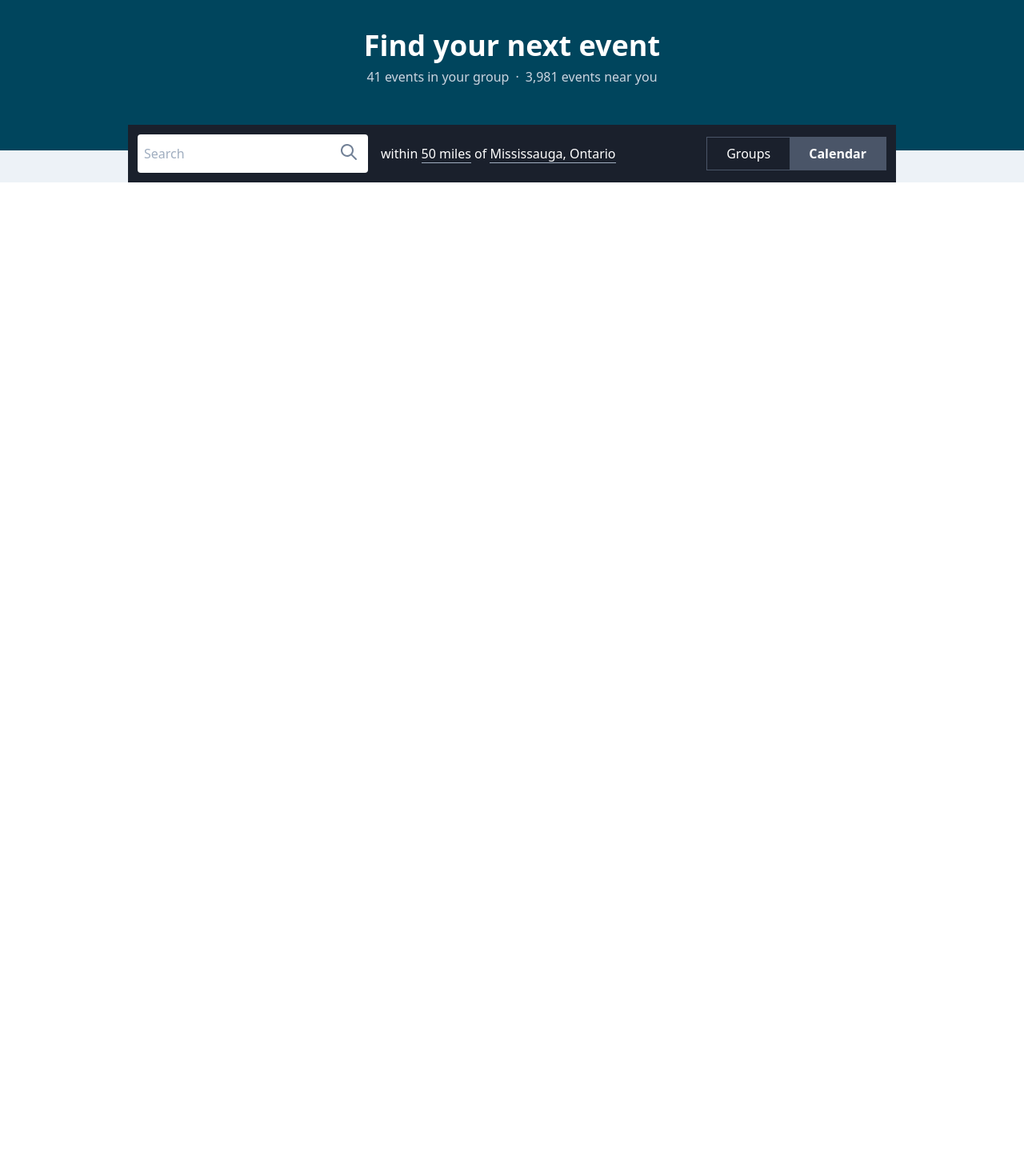
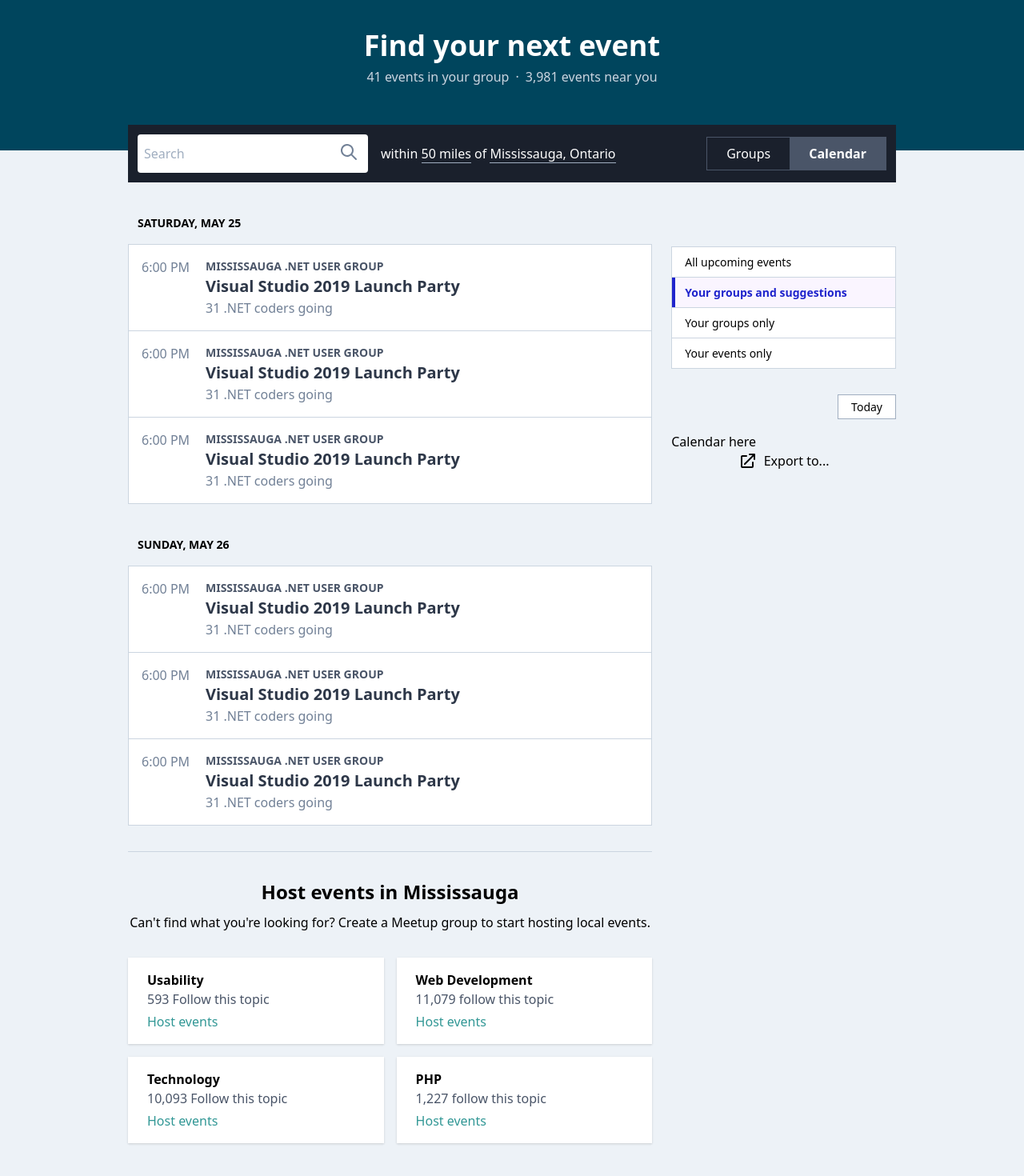
Before and after one commit to fajar13k/react-tailwindcss-meetup, a React (Create React App) app: page / in a window 1280 px wide. Shown: the part 80-1550 px from the top of the page at 80% size. Before the commit the page ends 800 px from the top, so only its background shows below. Built offline with nearby package versions, Linux system fonts and the light colour scheme.

Commit message:
Add main content

```diff
--- a/src/App.js
+++ b/src/App.js
@@ -56,6 +56,155 @@
           </div>
         </div>
 
+        {/* Container for main content */}
+        <div className="container mx-auto px-40 flex flex-col flex-col-reverse lg:flex-row">
+          <div className="w-full lg:w-7/10">
+
+            <div className="pl-3 uppercase font-bold text-sm py-2 pb-4">
+              Saturday, May 25
+            </div>
+
+            <div className="events border border-gray-400 bg-white mb-8">
+              <div className="event border-b border-gray-400 flex p-4">
+                <div className="w-16 mr-4 text-gray-600"><a href="/">6:00 PM</a></div>
+                <div>
+                  <div className="uppercase font-bold text-gray-700 text-sm"><a href="/">Mississauga .NET user group</a></div>
+                  <div className="font-bold text-gray-800 text-xl"><a href="/">Visual Studio 2019 Launch Party</a></div>
+                  <div className="text-gray-600">31 .NET coders going</div>
+                </div>
+              </div>
+              <div className="event border-b border-gray-400 flex p-4">
+                <div className="w-16 mr-4 text-gray-600"><a href="/">6:00 PM</a></div>
+                <div>
+                  <div className="uppercase font-bold text-gray-700 text-sm"><a href="/">Mississauga .NET user group</a></div>
+                  <div className="font-bold text-gray-800 text-xl"><a href="/">Visual Studio 2019 Launch Party</a></div>
+                  <div className="text-gray-600">31 .NET coders going</div>
+                </div>
+              </div>
+              <div className="event flex p-4">
+                <div className="w-16 mr-4 text-gray-600"><a href="/">6:00 PM</a></div>
+                <div>
+                  <div className="uppercase font-bold text-gray-700 text-sm"><a href="/">Mississauga .NET user group</a></div>
+                  <div className="font-bold text-gray-800 text-xl"><a href="/">Visual Studio 2019 Launch Party</a></div>
+                  <div className="text-gray-600">31 .NET coders going</div>
+                </div>
+              </div>
+            </div>
+
+            <div className="pl-3 uppercase font-bold text-sm py-2 pb-4">
+              Sunday, May 26
+            </div>
+
+            <div className="events border border-gray-400 bg-white mb-8">
+              <div className="event border-b border-gray-400 flex p-4">
+                <div className="w-16 mr-4 text-gray-600"><a href="/">6:00 PM</a></div>
+                <div>
+                  <div className="uppercase font-bold text-gray-700 text-sm"><a href="/">Mississauga .NET user group</a></div>
+                  <div className="font-bold text-gray-800 text-xl"><a href="/">Visual Studio 2019 Launch Party</a></div>
+                  <div className="text-gray-600">31 .NET coders going</div>
+                </div>
+              </div>
+              <div className="event border-b border-gray-400 flex p-4">
+                <div className="w-16 mr-4 text-gray-600"><a href="/">6:00 PM</a></div>
+                <div>
+                  <div className="uppercase font-bold text-gray-700 text-sm"><a href="/">Mississauga .NET user group</a></div>
+                  <div className="font-bold text-gray-800 text-xl"><a href="/">Visual Studio 2019 Launch Party</a></div>
+                  <div className="text-gray-600">31 .NET coders going</div>
+                </div>
+              </div>
+              <div className="event flex p-4">
+                <div className="w-16 mr-4 text-gray-600"><a href="/">6:00 PM</a></div>
+                <div>
+                  <div className="uppercase font-bold text-gray-700 text-sm"><a href="/">Mississauga .NET user group</a></div>
+                  <div className="font-bold text-gray-800 text-xl"><a href="/">Visual Studio 2019 Launch Party</a></div>
+                  <div className="text-gray-600">31 .NET coders going</div>
+                </div>
+              </div>
+            </div>
+
+            <div className="border-t border-b border-gray-400 py-8 mb-8">
+              <div className="text-center font-bold text-2xl mb-2">
+                Host events in Mississauga
+              </div>
+              <div className="text-center mb-8">Can't find what you're looking for? Create a Meetup group to start hosting local events.</div>
+
+              <div className="flex flex-col sm:flex-row -mx-2">
+                <div className="w-full sm:w-1/2 mx-2 bg-white shadow mb-4">
+                  <div className="px-6 py-4">
+                    <div className="font-bold"><a href="/">Usability</a></div>
+                    <div className="text-gray-700 mb-1">593 Follow this topic</div>
+                    <div><a href="/" className="text-teal-600 hover:underline">Host events</a></div>
+                  </div>
+                </div>
+
+                <div className="w-full sm:w-1/2 mx-2 bg-white shadow mb-4">
+                  <div className="px-6 py-4">
+                    <div className="font-bold"><a href="/">Web Development</a></div>
+                    <div className="text-gray-700 mb-1">11,079 follow this topic</div>
+                    <div><a href="/" className="text-teal-600 hover:underline">Host events</a></div>
+                  </div>
+                </div>
+              </div>
+              <div className="flex flex-col sm:flex-row -mx-2">
+                <div className="w-full sm:w-1/2 mx-2 bg-white shadow mb-4">
+                  <div className="px-6 py-4">
+                    <div className="font-bold"><a href="/">Technology</a></div>
+                    <div className="text-gray-700 mb-1">10,093 Follow this topic</div>
+                    <div><a href="/" className="text-teal-600 hover:underline">Host events</a></div>
+                  </div>
+                </div>
+
+                <div className="w-full sm:w-1/2 mx-2 bg-white shadow mb-4">
+                  <div className="px-6 py-4">
+                    <div className="font-bold"><a href="/">PHP</a></div>
+                    <div className="mb-1 text-gray-700">1,227 follow this topic</div>
+                    <div><a href="/" className="text-teal-600 hover:underline">Host events</a></div>
+                  </div>
+                </div>
+              </div>
+            </div>
+
+          </div>
+          <div className="w-full lg:w-3/10 ml-6">
+            <div className="pt-2 pb-4">
+              &nbsp;
+            </div>
+
+            <div className="border border-gray-400 bg-white text-sm mb-8">
+              <div className="border-b border-gray-400 flex px-4 py-2">
+                <a href="/">All upcoming events</a>
+              </div>
+              <div className="border-b border-gray-400 flex font-bold bg-purple-100 text-meetup-purple">
+                <div className="border-l-4 border-meetup-purple px-4 pl-3 py-2">
+                  <a href="/">Your groups and suggestions</a>
+                </div>
+              </div>
+              <div className="border-b border-gray-400 flex px-4 py-2">
+                <a href="/">Your groups only</a>
+              </div>
+              <div className="flex px-4 py-2">
+                <a href="/">Your events only</a>
+              </div>
+            </div>
+
+            <div className="flex lg:justify-end mb-4">
+              <button className="bg-white px-4 py-1 text-sm border border-gray-500">Today</button>
+            </div>
+
+            <div>
+              Calendar here
+            </div>
+
+            <div className="text-center flex justify-center mb-8">
+              <a href="/" className="flex">
+                <svg className="mr-2" fill="currentColor" xmlns="http://www.w3.org/2000/svg" viewBox="0 0 24 24" width="24" height="24"><path className="heroicon-ui" d="M19 6.41L8.7 16.71a1 1 0 1 1-1.4-1.42L17.58 5H14a1 1 0 0 1 0-2h6a1 1 0 0 1 1 1v6a1 1 0 0 1-2 0V6.41zM17 14a1 1 0 0 1 2 0v5a2 2 0 0 1-2 2H5a2 2 0 0 1-2-2V7c0-1.1.9-2 2-2h5a1 1 0 0 1 0 2H5v12h12v-5z"></path></svg>
+                <span>Export to...</span>
+              </a>
+            </div>
+
+          </div>
+        </div>
+
       </div>
     );
   }
```
